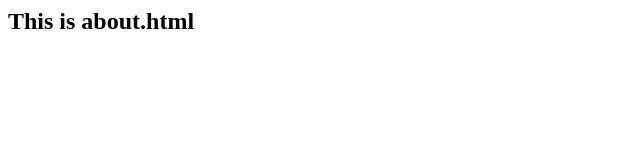
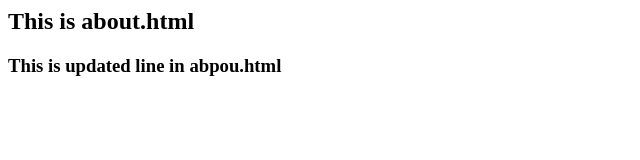
Before and after one commit to lavanya-valipireddy/ecommerce, a plain HTML site: page about.html in a window 1280 px wide. Shown: the whole page, without its empty margins (0-640 px from the left). Drawn offline with Linux system fonts and the light colour scheme.

Commit message:
modified about.html,added admin_login.html

```diff
--- a/about.html
+++ b/about.html
@@ -1,5 +1,6 @@
 <html>
     <body>
         <h2>This is about.html</h2>
+        <h3>This is updated line in abpou.html</h3>
     </body>
 </html>
```
Also changed, not shown: admin_login.html (added, +5 -0 lines).
